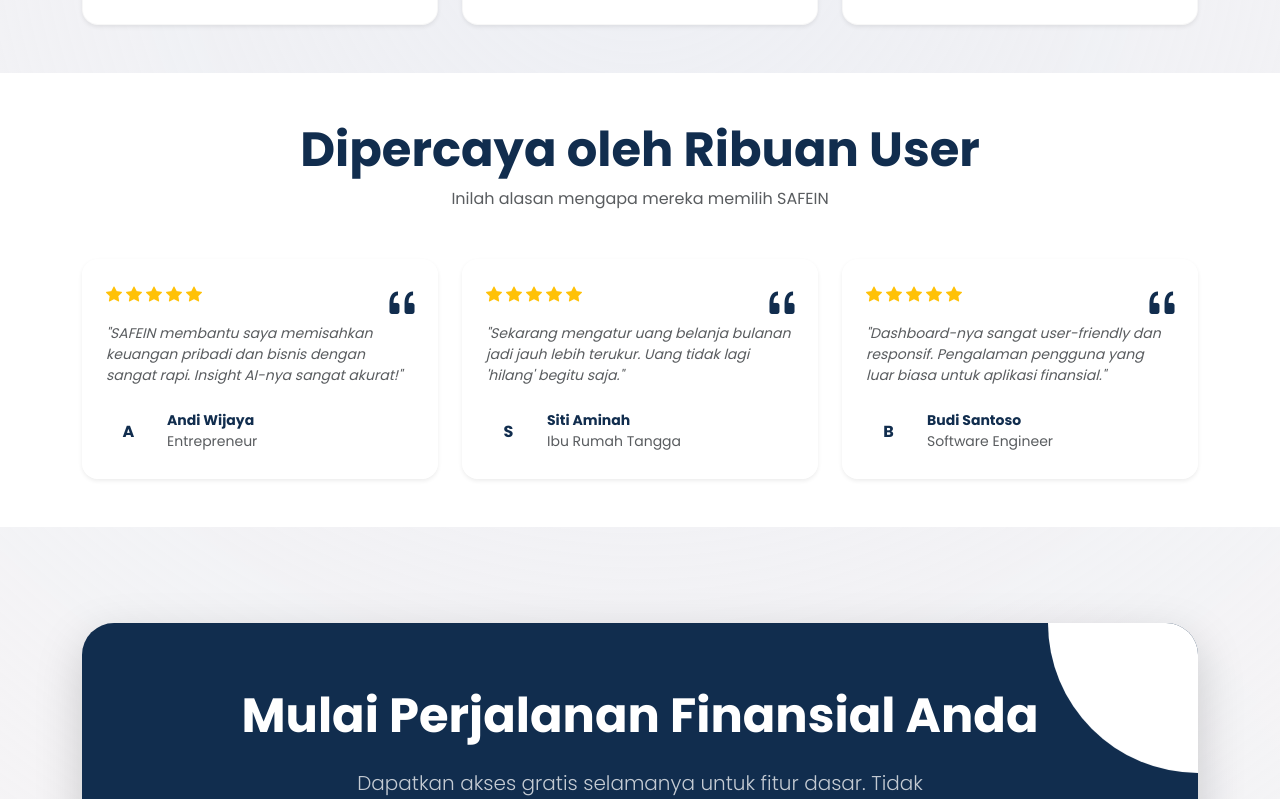
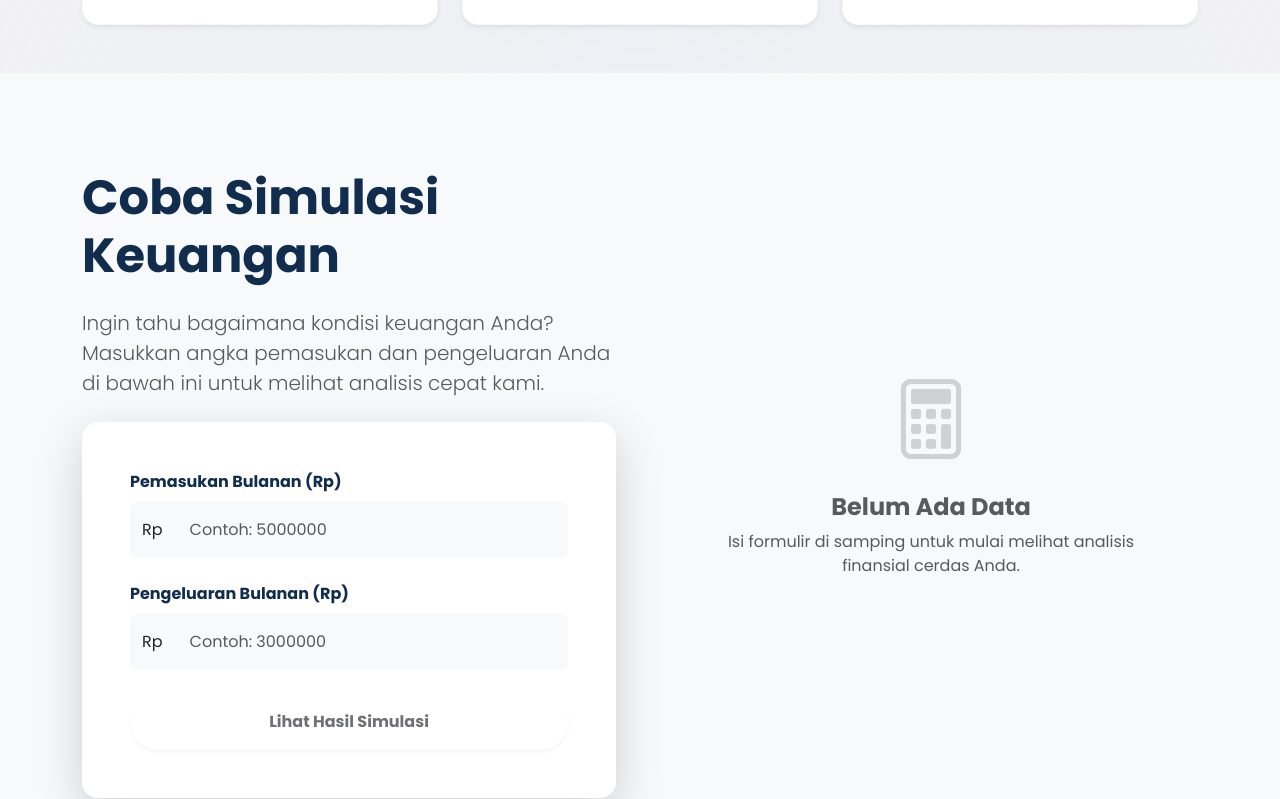
Before and after one commit to AuliaFitriNurAzizah/FE_SAFEIN, a React (Vite) app: page / in a window 1280 px wide. Shown: the part 1742-2541 px from the top of the page. Built offline with nearby package versions, Linux system fonts and the light colour scheme.

Commit message:
simulasi

```diff
--- a/src/pages/LandingPage.jsx
+++ b/src/pages/LandingPage.jsx
@@ -1,8 +1,89 @@
 import React, { useState } from "react";
 import { Link } from "react-router-dom";
+import api from "../utils/api";
 
 function LandingPage() {
   const [isNavExpanded, setIsNavExpanded] = useState(false);
+  const [simulationData, setSimulationData] = useState({ income: "", expenses: "" });
+  const [simulationResult, setSimulationResult] = useState(null);
+  const [isLoading, setIsLoading] = useState(false);
+
+  const handleSimulate = async () => {
+    const income = Number(simulationData.income);
+    const expenses = Number(simulationData.expenses);
+
+    // Validasi frontend
+    if (!income || income <= 0) {
+      setSimulationResult({ status: "Validasi Gagal", message: "Pemasukan harus lebih dari 0.", isSuccess: false, isError: true });
+      return;
+    }
+    if (!expenses || expenses < 0) {
+      setSimulationResult({ status: "Validasi Gagal", message: "Pengeluaran tidak boleh negatif.", isSuccess: false, isError: true });
+      return;
+    }
+
+    setIsLoading(true);
+    setSimulationResult(null);
+    try {
+      const response = await api.post("/transactions/simulation", {
+        pemasukan: income,
+        pengeluaran: expenses,
+      });
+
+      console.log("SIMULATION RESPONSE:", JSON.stringify(response.data, null, 2));
+
+      // Baca dari semua kemungkinan struktur response
+      const raw = response.data;
+      const dataObj = raw?.data || raw || {};
+
+      const status =
+        dataObj?.status ||
+        dataObj?.label ||
+        dataObj?.kondisi ||
+        raw?.status ||
+        "Tidak diketahui";
+
+      const message =
+        dataObj?.message ||
+        dataObj?.rekomendasi ||
+        dataObj?.recommendation ||
+        dataObj?.pesan ||
+        raw?.message ||
+        "Tidak ada pesan dari server.";
+
+      const isSuccess =
+        status?.toLowerCase().includes("aman") ||
+        status?.toLowerCase().includes("sehat") ||
+        status?.toLowerCase().includes("baik") ||
+        status?.toLowerCase().includes("success");
+
+      setSimulationResult({ status, message, isSuccess, isError: false });
+    } catch (error) {
+      console.error("Simulation error:", error);
+
+      // Baca pesan error dari semua kemungkinan struktur
+      const errMsg =
+        error.response?.data?.data?.message ||
+        error.response?.data?.message ||
+        error.response?.data?.error ||
+        error.message ||
+        "Terjadi kesalahan saat melakukan simulasi.";
+
+      const errStatus =
+        error.response?.data?.data?.status ||
+        error.response?.data?.status ||
+        "Gagal";
+
+      setSimulationResult({
+        status: errStatus,
+        message: errMsg,
+        isSuccess: false,
+        isError: true,
+      });
+    } finally {
+      setIsLoading(false);
+    }
+  };
 
   return (
     <div className="min-vh-100 hero-gradient position-relative">
@@ -32,40 +113,19 @@
           <div className={`collapse navbar-collapse ${isNavExpanded ? "show" : ""}`} id="navbarNav">
             <ul className="navbar-nav ms-auto align-items-center py-3 py-lg-0">
               <li className="nav-item">
-                <a
-                  href="#fitur"
-                  className="nav-link fw-semibold px-3 text-safein-navy"
-                  onClick={() => setIsNavExpanded(false)}
-                >
-                  Fitur
-                </a>
+                <a href="#fitur" className="nav-link fw-semibold px-3 text-safein-navy" onClick={() => setIsNavExpanded(false)}>Fitur</a>
               </li>
               <li className="nav-item">
-                <a
-                  href="#testimoni"
-                  className="nav-link fw-semibold px-3 text-safein-navy"
-                  onClick={() => setIsNavExpanded(false)}
-                >
-                  Testimoni
-                </a>
+                <a href="#simulasi" className="nav-link fw-semibold px-3 text-safein-navy" onClick={() => setIsNavExpanded(false)}>Simulasi</a>
               </li>
               <li className="nav-item">
-                <Link
-                  to="/login"
-                  className="nav-link fw-semibold px-3 text-safein-navy"
-                  onClick={() => setIsNavExpanded(false)}
-                >
-                  Login
-                </Link>
+                <a href="#testimoni" className="nav-link fw-semibold px-3 text-safein-navy" onClick={() => setIsNavExpanded(false)}>Testimoni</a>
+              </li>
+              <li className="nav-item">
+                <Link to="/login" className="nav-link fw-semibold px-3 text-safein-navy" onClick={() => setIsNavExpanded(false)}>Login</Link>
               </li>
               <li className="nav-item ms-lg-2 mt-3 mt-lg-0">
-                <Link
-                  to="/register"
-                  className="btn btn-safein px-4 rounded-pill fw-bold pulse-button w-100"
-                  onClick={() => setIsNavExpanded(false)}
-                >
-                  Daftar Gratis
-                </Link>
+                <Link to="/register" className="btn btn-safein px-4 rounded-pill fw-bold pulse-button w-100" onClick={() => setIsNavExpanded(false)}>Daftar Gratis</Link>
               </li>
             </ul>
           </div>
@@ -148,9 +208,9 @@
                   <div className="bg-white rounded-4 p-4 shadow-sm h-100 d-flex flex-column justify-content-center text-center">
                     <div className="bg-light rounded-pill mx-auto mb-4" style={{ width: "70%", height: "15px" }}></div>
                     <div className="position-relative mx-auto my-3" style={{ width: "120px", height: "120px" }}>
-                        <div className="position-absolute w-100 h-100 rounded-circle border border-5 border-light"></div>
-                        <div className="position-absolute w-100 h-100 rounded-circle border border-5 border-primary border-top-0 border-end-0"></div>
-                        <div className="position-absolute top-50 start-50 translate-middle fw-bold text-safein-navy fs-4">75%</div>
+                      <div className="position-absolute w-100 h-100 rounded-circle border border-5 border-light"></div>
+                      <div className="position-absolute w-100 h-100 rounded-circle border border-5 border-primary border-top-0 border-end-0"></div>
+                      <div className="position-absolute top-50 start-50 translate-middle fw-bold text-safein-navy fs-4">75%</div>
                     </div>
                     <div className="bg-safein-blue bg-opacity-10 text-safein-blue rounded-3 p-2 mt-4 small fw-bold">
                       Target Tercapai
@@ -188,7 +248,6 @@
           <h2 className="display-5 fw-bold text-safein-navy mb-3">Fitur Cerdas untuk Anda</h2>
           <p className="text-muted mx-auto" style={{ maxWidth: "600px" }}>Masa depan manajemen finansial yang didukung oleh kecerdasan buatan.</p>
         </div>
-
         <div className="row g-4">
           {[
             { icon: "bi-graph-up-arrow", title: "Analisis Real-time", desc: "Pantau arus kas Anda secara langsung dengan grafik interaktif yang mudah dipahami.", delay: "animate-delay-1" },
@@ -205,6 +264,152 @@
               </div>
             </div>
           ))}
+        </div>
+      </section>
+
+      {/* Simulasi Section */}
+      <section id="simulasi" className="py-5 bg-light">
+        <div className="container py-5">
+          <div className="row align-items-center g-5">
+            <div className="col-lg-6">
+              <h2 className="display-5 fw-bold text-safein-navy mb-4">Coba Simulasi Keuangan</h2>
+              <p className="lead text-muted mb-4">
+                Ingin tahu bagaimana kondisi keuangan Anda? Masukkan angka pemasukan dan pengeluaran Anda di bawah ini untuk melihat analisis cepat kami.
+              </p>
+              <div className="card border-0 shadow-lg rounded-4 overflow-hidden">
+                <div className="card-body p-4 p-md-5">
+                  <div>
+                    <div className="mb-4">
+                      <label className="form-label fw-bold text-safein-navy">Pemasukan Bulanan (Rp)</label>
+                      <div className="input-group">
+                        <span className="input-group-text bg-light border-0">Rp</span>
+                        <input
+                          type="number"
+                          className="form-control border-0 bg-light p-3"
+                          placeholder="Contoh: 5000000"
+                          value={simulationData.income}
+                          onChange={(e) => setSimulationData({ ...simulationData, income: e.target.value })}
+                        />
+                      </div>
+                    </div>
+                    <div className="mb-4">
+                      <label className="form-label fw-bold text-safein-navy">Pengeluaran Bulanan (Rp)</label>
+                      <div className="input-group">
+                        <span className="input-group-text bg-light border-0">Rp</span>
+                        <input
+                          type="number"
+                          className="form-control border-0 bg-light p-3"
+                          placeholder="Contoh: 3000000"
+                          value={simulationData.expenses}
+                          onChange={(e) => setSimulationData({ ...simulationData, expenses: e.target.value })}
+                        />
+                      </div>
+                    </div>
+                    <button
+                      onClick={handleSimulate}
+                      className="btn btn-safein w-100 py-3 rounded-pill fw-bold shadow-sm"
+                      disabled={isLoading || !simulationData.income || !simulationData.expenses}
+                    >
+                      {isLoading ? (
+                        <>
+                          <span className="spinner-border spinner-border-sm me-2" role="status" aria-hidden="true"></span>
+                          Memproses...
+                        </>
+                      ) : "Lihat Hasil Simulasi"}
+                    </button>
+                  </div>
+                </div>
+              </div>
+            </div>
+
+            {/* Hasil Simulasi */}
+            <div className="col-lg-6">
+              {simulationResult ? (
+                <div className="animate-fade-in-up">
+                  <div className="card border-0 shadow-lg rounded-4 p-4 p-md-5 text-center bg-white">
+                    {/* Icon Status */}
+                    <div className={`display-1 mb-3 ${
+                      simulationResult.isError ? "text-danger"
+                      : simulationResult.isSuccess ? "text-success"
+                      : "text-warning"
+                    }`}>
+                      <i className={`bi ${
+                        simulationResult.isError ? "bi-x-circle-fill"
+                        : simulationResult.isSuccess ? "bi-check-circle-fill"
+                        : "bi-exclamation-triangle-fill"
+                      }`}></i>
+                    </div>
+
+                    {/* Badge Status */}
+                    <div className="mb-4">
+                      <span className={`badge rounded-pill px-4 py-2 fs-6 ${
+                        simulationResult.isError ? "bg-danger text-white"
+                        : simulationResult.isSuccess ? "bg-success text-white"
+                        : "bg-warning text-dark"
+                      }`}>
+                        {simulationResult.status}
+                      </span>
+                      <h3 className="fw-bold text-safein-navy mt-3 mb-0">
+                        {simulationResult.isError ? "Simulasi Gagal" : "Hasil Analisis Keuangan"}
+                      </h3>
+                    </div>
+
+                    {/* Ringkasan Input */}
+                    <div className="row g-2 mb-4">
+                      <div className="col-6">
+                        <div className="p-3 rounded-3 bg-light border-start border-4 border-success text-start">
+                          <div className="small text-muted fw-bold text-uppercase mb-1">Pemasukan</div>
+                          <div className="fw-bold text-success">
+                            Rp {Number(simulationData.income).toLocaleString("id-ID")}
+                          </div>
+                        </div>
+                      </div>
+                      <div className="col-6">
+                        <div className="p-3 rounded-3 bg-light border-start border-4 border-danger text-start">
+                          <div className="small text-muted fw-bold text-uppercase mb-1">Pengeluaran</div>
+                          <div className="fw-bold text-danger">
+                            Rp {Number(simulationData.expenses).toLocaleString("id-ID")}
+                          </div>
+                        </div>
+                      </div>
+                    </div>
+
+                    {/* Pesan / Rekomendasi dari Backend */}
+                    <div className="p-4 rounded-4 bg-light mb-4 border-start border-4 border-safein-blue text-start">
+                      <div className="small fw-bold text-muted text-uppercase mb-2">
+                        <i className="bi bi-robot me-1"></i> Rekomendasi AI
+                      </div>
+                      <p className="mb-0 fw-medium text-safein-navy" style={{ fontSize: "1rem", lineHeight: "1.7" }}>
+                        {simulationResult.message}
+                      </p>
+                    </div>
+
+                    {/* Tombol Aksi */}
+                    <div className="d-grid gap-2">
+                      <button
+                        onClick={() => {
+                          setSimulationResult(null);
+                          setSimulationData({ income: "", expenses: "" });
+                        }}
+                        className="btn btn-safein rounded-pill py-3 fw-bold"
+                      >
+                        Coba Lagi
+                      </button>
+                      <Link to="/register" className="btn btn-outline-secondary rounded-pill py-2 small fw-semibold">
+                        Daftar untuk Analisis Lebih Dalam
+                      </Link>
+                    </div>
+                  </div>
+                </div>
+              ) : (
+                <div className="text-center p-5 border-2 border-dashed rounded-5 border-secondary border-opacity-25 h-100 d-flex flex-column justify-content-center">
+                  <i className="bi bi-calculator display-1 text-muted opacity-25 mb-4"></i>
+                  <h4 className="text-muted fw-bold">Belum Ada Data</h4>
+                  <p className="text-muted">Isi formulir di samping untuk mulai melihat analisis finansial cerdas Anda.</p>
+                </div>
+              )}
+            </div>
+          </div>
         </div>
       </section>
 
@@ -255,7 +460,6 @@
               Daftar Sekarang — Gratis
             </Link>
           </div>
-          {/* Decorative elements */}
           <div className="position-absolute bg-white opacity-10 rounded-circle animate-float" style={{ width: '300px', height: '300px', top: '-150px', right: '-150px' }}></div>
           <div className="position-absolute bg-white opacity-10 rounded-circle animate-float-slow" style={{ width: '200px', height: '200px', bottom: '-100px', left: '-100px' }}></div>
         </div>
```
